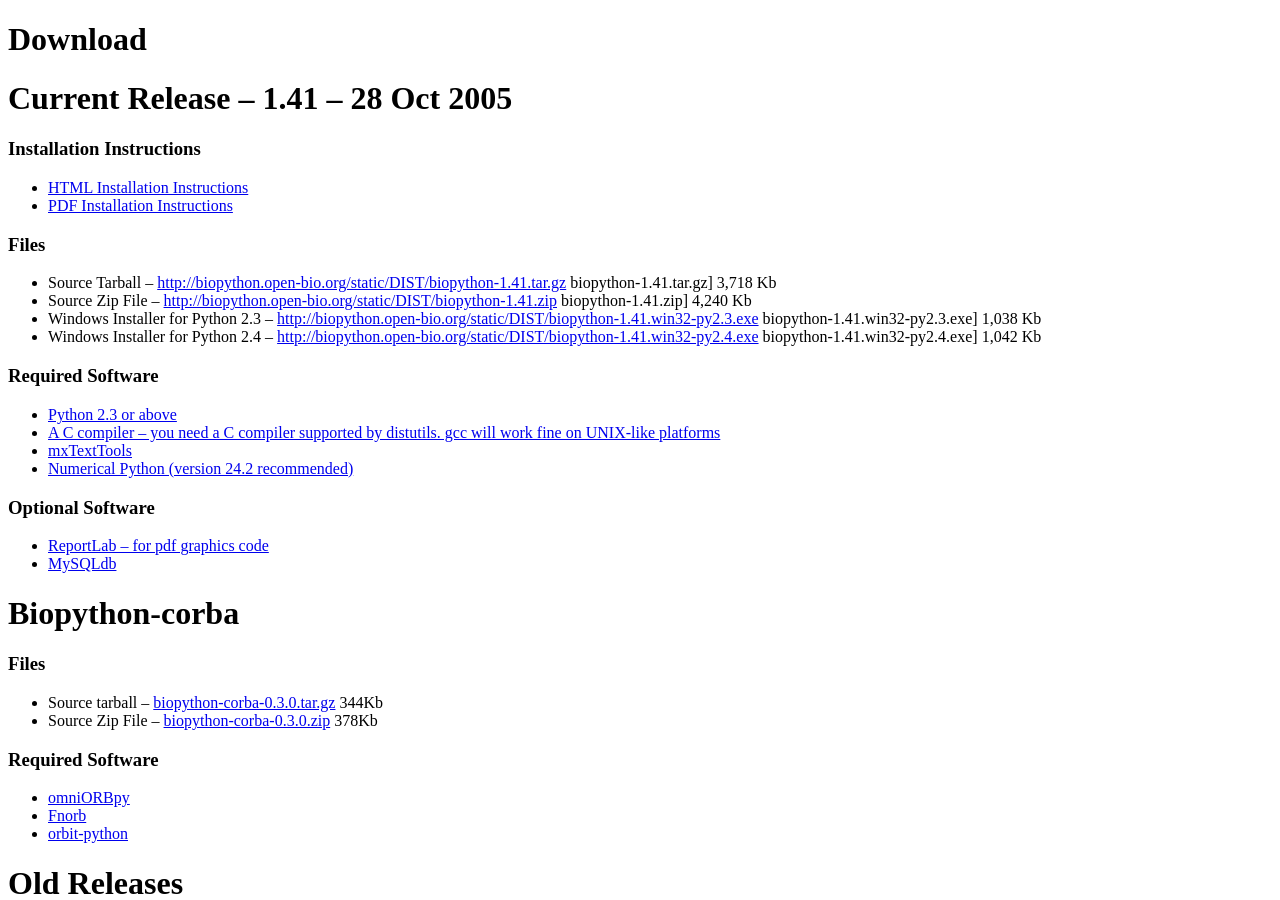
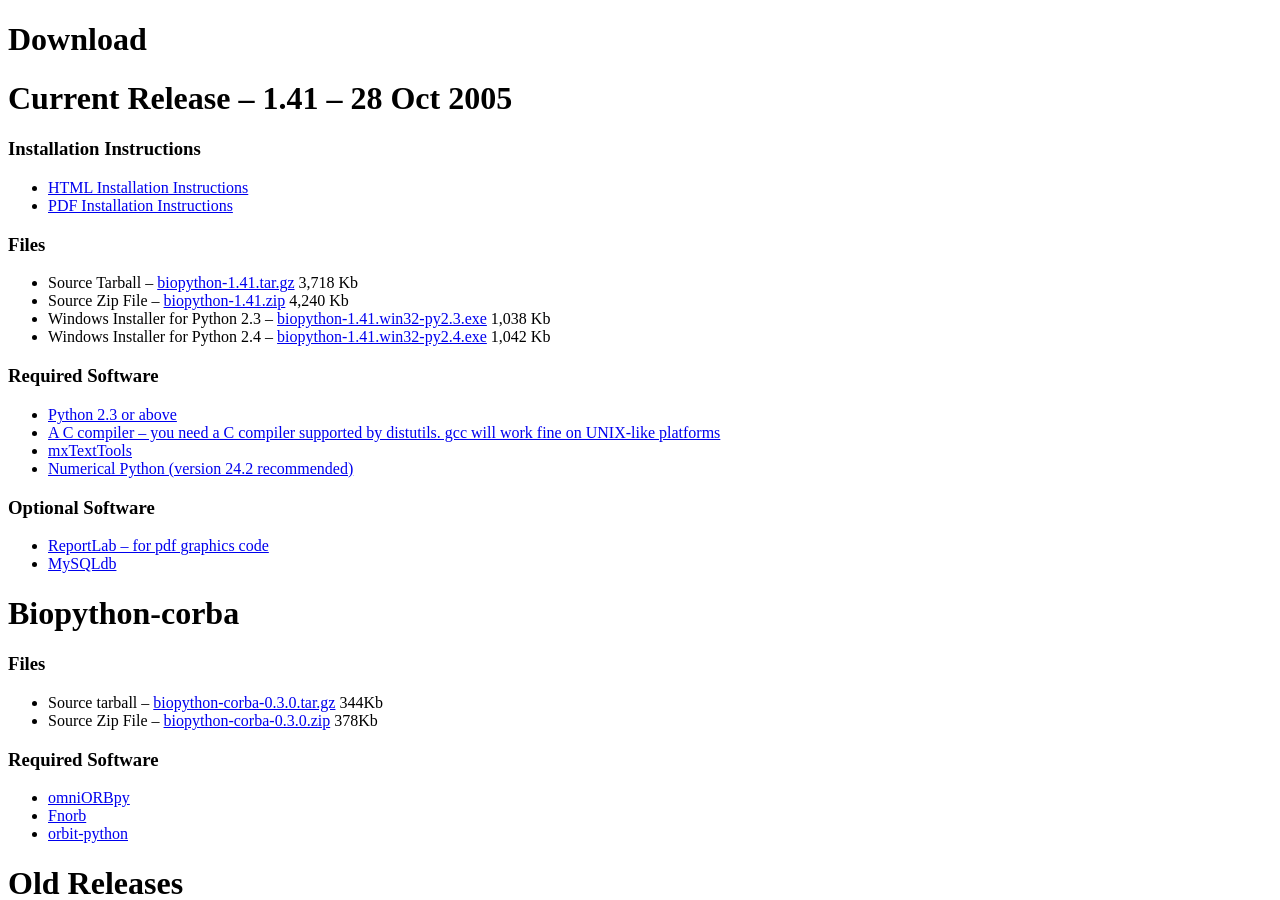
Before and after one commit to biopython/biopython.github.io, a Jekyll site: the page built from wiki/Download.md, in a window 1280 px wide and 900 px high. Built offline with Jekyll 4.4.1, drawn with Linux system fonts in a browser that asks for light colours; part of the change alters nothing that is shown.

Commit message:
/* Files */

```diff
--- a/wiki/Download.md
+++ b/wiki/Download.md
@@ -15,17 +15,17 @@ Current Release -- 1.41 -- 28 Oct 2005
 ### Files
 
 -   Source Tarball --
-    <http://biopython.open-bio.org/static/DIST/biopython-1.41.tar.gz>
-    biopython-1.41.tar.gz\] 3,718 Kb
+    [biopython-1.41.tar.gz](http://biopython.open-bio.org/static/DIST/biopython-1.41.tar.gz)
+    3,718 Kb
 -   Source Zip File --
-    <http://biopython.open-bio.org/static/DIST/biopython-1.41.zip>
-    biopython-1.41.zip\] 4,240 Kb
+    [biopython-1.41.zip](http://biopython.open-bio.org/static/DIST/biopython-1.41.zip)
+    4,240 Kb
 -   Windows Installer for Python 2.3 --
-    <http://biopython.open-bio.org/static/DIST/biopython-1.41.win32-py2.3.exe>
-    biopython-1.41.win32-py2.3.exe\] 1,038 Kb
+    [biopython-1.41.win32-py2.3.exe](http://biopython.open-bio.org/static/DIST/biopython-1.41.win32-py2.3.exe)
+    1,038 Kb
 -   Windows Installer for Python 2.4 --
-    <http://biopython.open-bio.org/static/DIST/biopython-1.41.win32-py2.4.exe>
-    biopython-1.41.win32-py2.4.exe\] 1,042 Kb
+    [biopython-1.41.win32-py2.4.exe](http://biopython.open-bio.org/static/DIST/biopython-1.41.win32-py2.4.exe)
+    1,042 Kb
 
 ### Required Software
 
```
Also changed, not shown: 1 other file.
